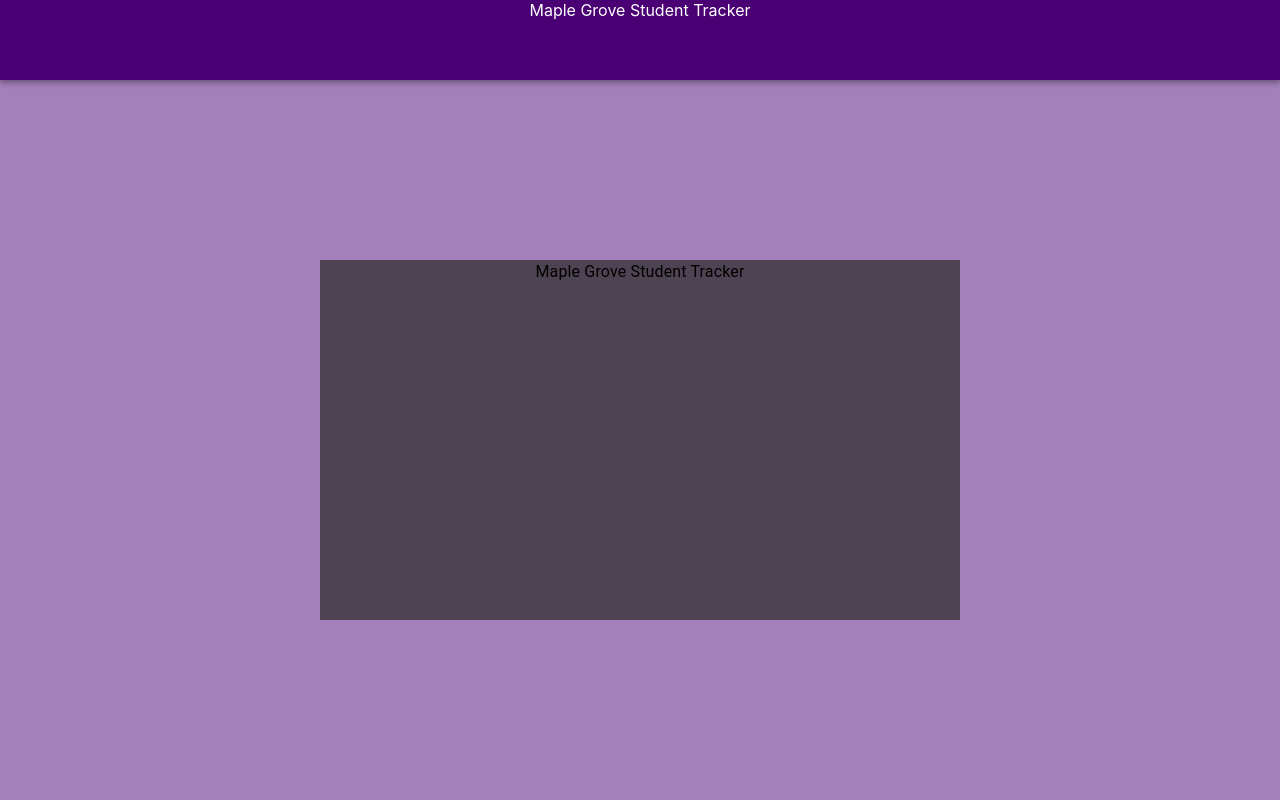
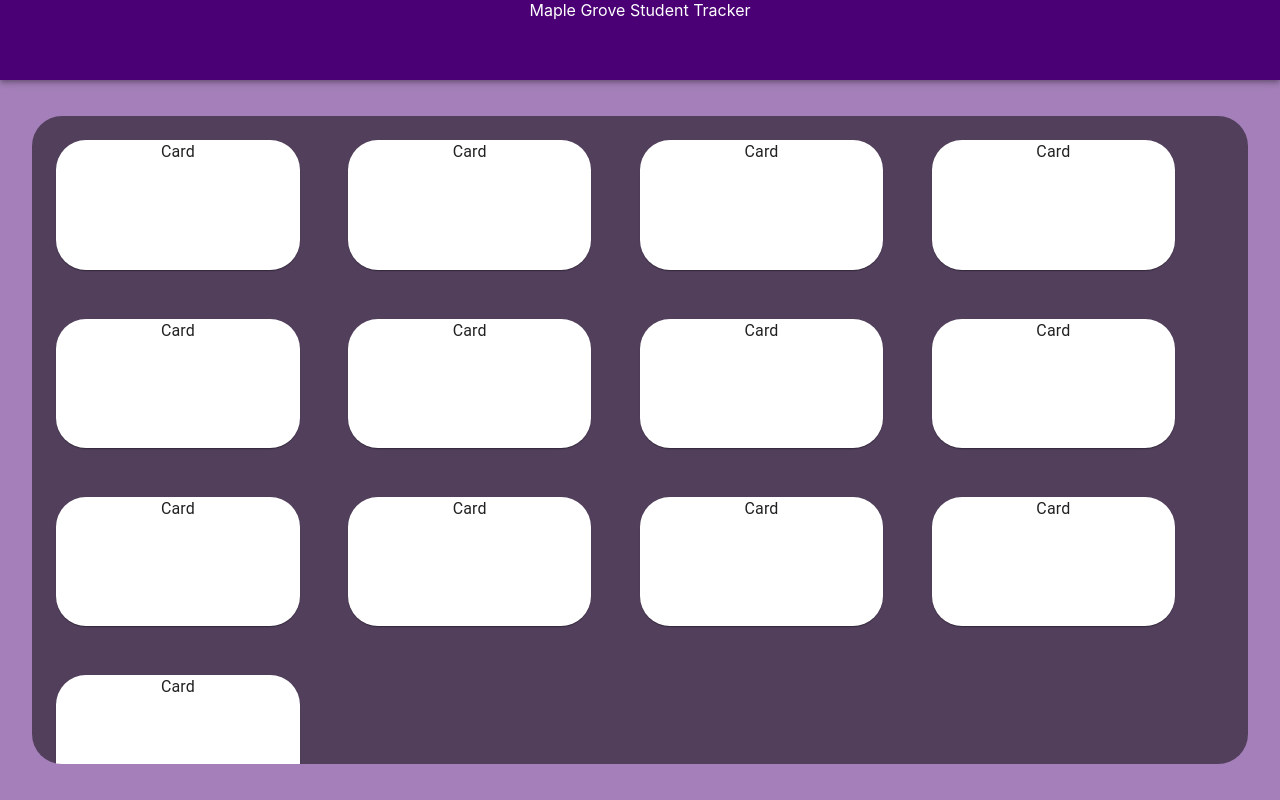
Before and after one commit to Robbysim37/mgst, a React (Create React App) app: page / in a window 1280 px wide. Built offline with nearby package versions, Linux system fonts and the light colour scheme.

Commit message:
added-card-display

```diff
--- a/src/App.css
+++ b/src/App.css
@@ -1,6 +1,4 @@
-.App {
-  text-align: center;
-}
+
 
 .App-logo {
   height: 40vmin;
--- a/src/App.tsx
+++ b/src/App.tsx
@@ -1,16 +1,17 @@
 import NavBar from './components/navBar/NavBar';
 import PageBackground from "./components/styledComponents/PageBackground"
-import {Box,Typography} from "@mui/material"
-import './App.css';
+import StaffHomepage from './components/staffHomepage/StaffHomepage';
+
+import {Routes,Route} from "react-router-dom"
 
 function App() {
   return (
-    <div className="App">
+    <div style={{textAlign:"center"}}>
       <NavBar></NavBar>
       <PageBackground>
-        <Box sx={{height:"50%",width:"50%",bgcolor:"primary.dark"}}>
-          <Typography>Maple Grove Student Tracker</Typography>
-        </Box>
+        <Routes>
+          <Route path="/" element={<StaffHomepage/>}/>
+        </Routes>
       </PageBackground>
     </div>
   );
--- /dev/null
+++ b/src/components/common/StudentCards.tsx
@@ -0,0 +1,25 @@
+import { studentList } from "../../dummyData/fakeStudents"
+import StudentCard from "../styledComponents/StudentCard"
+import CardBackground from "../styledComponents/CardBackground"
+
+const StudentCards = () => {
+    return(
+        <CardBackground>
+            <StudentCard></StudentCard>
+            <StudentCard></StudentCard>
+            <StudentCard></StudentCard>
+            <StudentCard></StudentCard>
+            <StudentCard></StudentCard>
+            <StudentCard></StudentCard>
+            <StudentCard></StudentCard>
+            <StudentCard></StudentCard>
+            <StudentCard></StudentCard>
+            <StudentCard></StudentCard>
+            <StudentCard></StudentCard>
+            <StudentCard></StudentCard>
+            <StudentCard></StudentCard>
+        </CardBackground>
+    )
+}
+
+export default StudentCards
--- /dev/null
+++ b/src/components/staffHomepage/StaffHomepage.tsx
@@ -0,0 +1,7 @@
+import StudentCards from "../common/StudentCards"
+
+const StaffHomepage = () => {
+    return(<StudentCards></StudentCards>)
+}
+
+export default StaffHomepage
--- /dev/null
+++ b/src/components/styledComponents/CardBackground.tsx
@@ -0,0 +1,24 @@
+import { Box } from "@mui/material";
+
+interface Props {
+    children?: React.ReactNode;
+  }
+
+const CardBackground: React.FC<Props> = (props) => {
+    return(
+        <Box sx={{
+        height:"90%",
+        width:"95%",
+        backgroundColor:"rgba(0,0,0,.5)",
+        borderRadius:"30px",
+        display:"flex",
+        alignContent: "flex-start",
+        flexWrap:"wrap",
+        overflow:"scroll"
+        }}>
+            {props.children}
+        </Box>
+    )
+}
+
+export default CardBackground
--- /dev/null
+++ b/src/components/styledComponents/StudentCard.tsx
@@ -0,0 +1,19 @@
+import { Card,Typography } from "@mui/material";
+
+interface Props {
+    children?: React.ReactNode;
+}
+
+const StudentCard: React.FC<Props> = (props) => {
+    return(
+        <Card sx={{
+        height:"20%",
+        width:"20%",
+        margin:"2%",
+        borderRadius:"30px"}}>
+            <Typography>Card</Typography>
+        </Card>
+    )
+}
+
+export default StudentCard
--- a/src/index.tsx
+++ b/src/index.tsx
@@ -2,6 +2,7 @@ import React from 'react';
 import ReactDOM from 'react-dom/client';
 import './index.css';
 import App from './App';
+import { BrowserRouter } from 'react-router-dom';
 import { ThemeProvider } from '@emotion/react';
 import { createTheme } from '@mui/material';
 
@@ -23,7 +24,9 @@ const root = ReactDOM.createRoot(
 root.render(
   <React.StrictMode>
     <ThemeProvider theme={theme}>
-      <App />
+      <BrowserRouter>
+        <App />
+      </BrowserRouter>
     </ThemeProvider>
   </React.StrictMode>
 );
```
Also changed, not shown: 1 other file (tests, documents, lock files or other folders).
